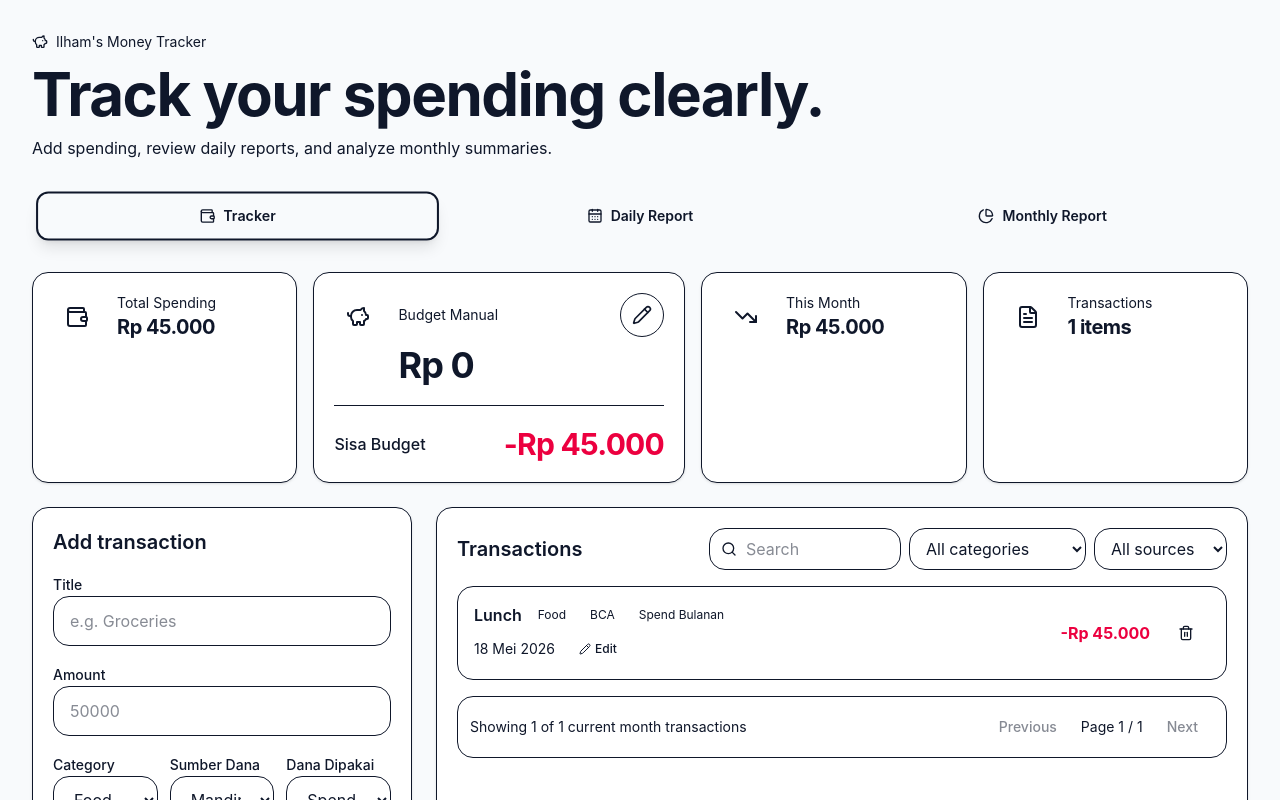
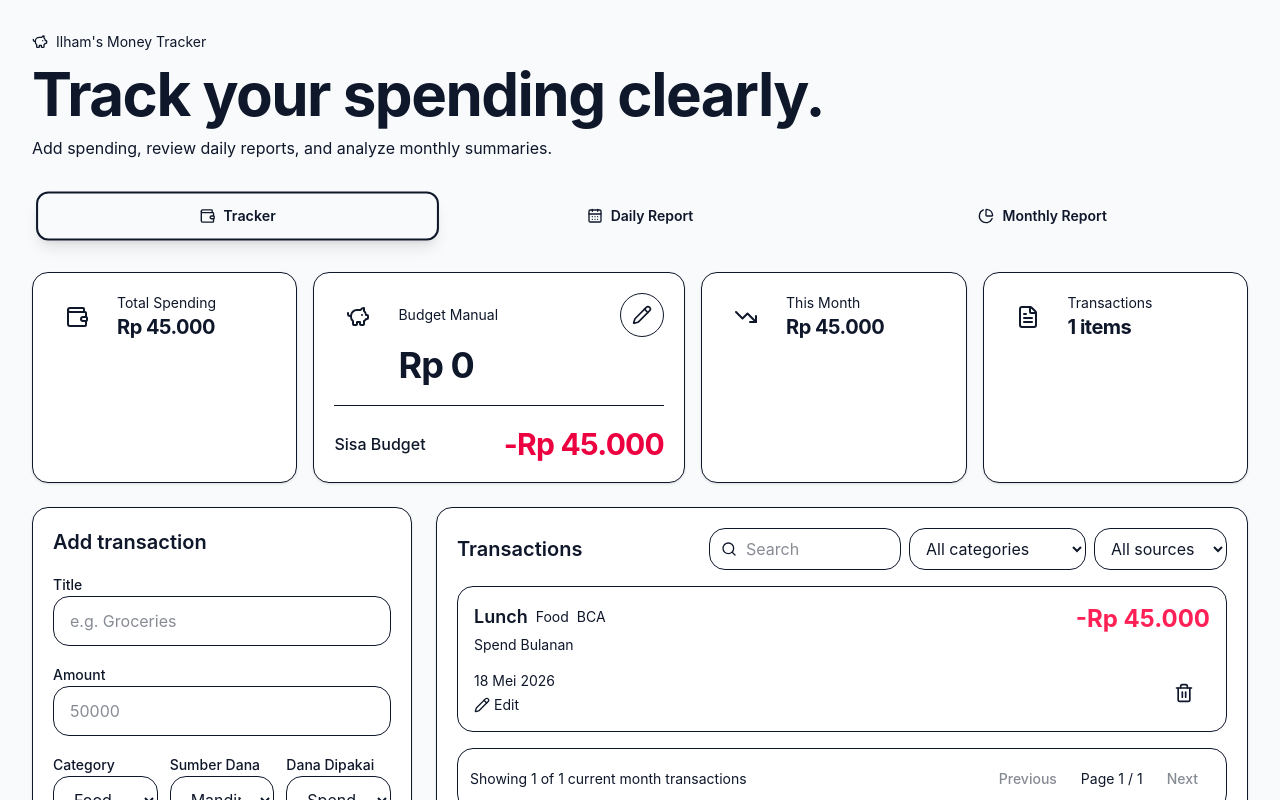
Before and after one commit to ryanilhamsept/money-tracker, a React (Vite) app: page / in a window 1280 px wide. Shown: the top 800 px of the page. Built offline with nearby package versions, Linux system fonts and the light colour scheme.

Commit message:
first commit pwa build ilham

```diff
--- a/src/components/TransactionList.jsx
+++ b/src/components/TransactionList.jsx
@@ -1,93 +1,80 @@
-import { useState } from "react";
 import { motion } from "framer-motion";
 import { Pencil, Trash2 } from "lucide-react";
 import { Button } from "./ui/button";
 import { formatCurrency } from "../utils/currency";
-import { formatDisplayDate, normalizeDate } from "../utils/date";
+import { formatDisplayDate } from "../utils/date";
 
 export default function TransactionList({
     transactions,
     deleteTransaction,
-    updateTransactionDate,
 }) {
-    const [editingDateId, setEditingDateId] = useState("");
-
-    if (transactions.length === 0) {
+    if (!transactions.length) {
         return (
-            <div className="rounded-2xl border border-dashed p-8 text-center text-muted-foreground">
-                No transactions found.
+            <div className="rounded-2xl border p-6 text-center text-muted-foreground">
+                No transactions yet.
             </div>
         );
     }
 
     return (
-        <div className="space-y-3">
+        <div className="space-y-4">
             {transactions.map((item) => (
                 <motion.div
                     key={item.id}
-                    initial={{ opacity: 0, y: 8 }}
+                    initial={{ opacity: 0, y: 10 }}
                     animate={{ opacity: 1, y: 0 }}
-                    className="flex items-center justify-between gap-4 rounded-2xl border p-4"
+                    className="rounded-2xl border p-4"
                 >
-                    <div className="min-w-0">
-                        <div className="flex flex-wrap items-center gap-2">
-                            <h3 className="font-semibold">{item.title}</h3>
-                            <span className="rounded-full bg-muted px-2 py-1 text-xs text-muted-foreground">
-                                {item.category}
-                            </span>
-                            <span className="rounded-full bg-muted px-2 py-1 text-xs text-muted-foreground">
-                                {item.source}
-                            </span>
-                            <span className="rounded-full bg-muted px-2 py-1 text-xs text-muted-foreground">
+                    {/* TOP */}
+                    <div className="flex items-start justify-between gap-3">
+                        <div className="min-w-0 flex-1">
+                            <div className="flex flex-wrap items-center gap-2">
+                                <h3 className="truncate text-lg font-semibold">
+                                    {item.title}
+                                </h3>
+
+                                <span className="text-sm text-muted-foreground">
+                                    {item.category}
+                                </span>
+
+                                <span className="text-sm text-muted-foreground">
+                                    {item.source}
+                                </span>
+                            </div>
+
+                            <p className="mt-1 text-sm text-muted-foreground">
                                 {item.danaDipakai}
-                            </span>
+                            </p>
                         </div>
 
-                        <div className="mt-2 flex flex-wrap items-center gap-2">
+                        <div className="text-right">
+                            <p className="text-2xl font-bold text-rose-500">
+                                -{formatCurrency(item.amount)}
+                            </p>
+                        </div>
+                    </div>
+
+                    {/* BOTTOM */}
+                    <div className="mt-4 flex items-center justify-between">
+                        <div className="space-y-1">
                             <p className="text-sm text-muted-foreground">
                                 {formatDisplayDate(item.date)}
                             </p>
 
-                            <Button
-                                type="button"
-                                variant="outline"
-                                size="sm"
-                                className="h-7 rounded-xl px-2 text-xs"
-                                onClick={() =>
-                                    setEditingDateId((current) =>
-                                        current === item.id ? "" : item.id
-                                    )
-                                }
-                            >
-                                <Pencil className="mr-1 h-3 w-3" /> Edit
-                            </Button>
+                            <button className="flex items-center gap-1 text-sm">
+                                <Pencil className="h-4 w-4" />
+                                Edit
+                            </button>
+                        </div>
 
-                            {editingDateId === item.id && (
-                                <input
-                                    type="date"
-                                    value={normalizeDate(item.date)}
-                                    onChange={(event) => {
-                                        updateTransactionDate(item.id, event.target.value);
-                                        setEditingDateId("");
-                                    }}
-                                    className="rounded-xl border bg-background px-2 py-1 text-xs outline-none focus:ring-2"
-                                />
-                            )}
-                        </div>
-                    </div>
-
-                    <div className="flex items-center gap-3">
-                        <p className="text-right font-bold text-rose-600">
-                            -{formatCurrency(Number(item.amount))}
-                        </p>
                         <Button
+                            type="button"
                             variant="ghost"
                             size="icon"
                             onClick={() => deleteTransaction(item.id)}
-                            className="rounded-2xl"
-                            aria-label={`Delete ${item.title}`}
+                            className="rounded-full"
                         >
-                            <Trash2 className="h-4 w-4" />
+                            <Trash2 className="h-5 w-5" />
                         </Button>
                     </div>
                 </motion.div>
```
